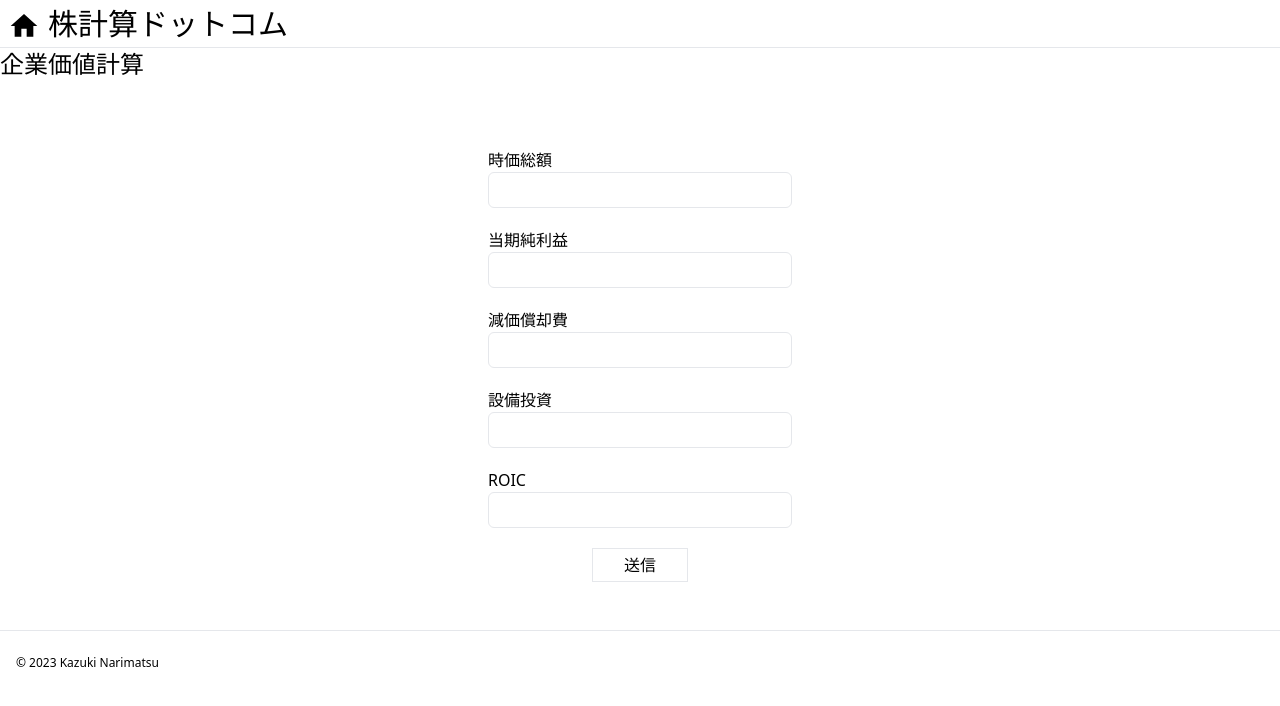
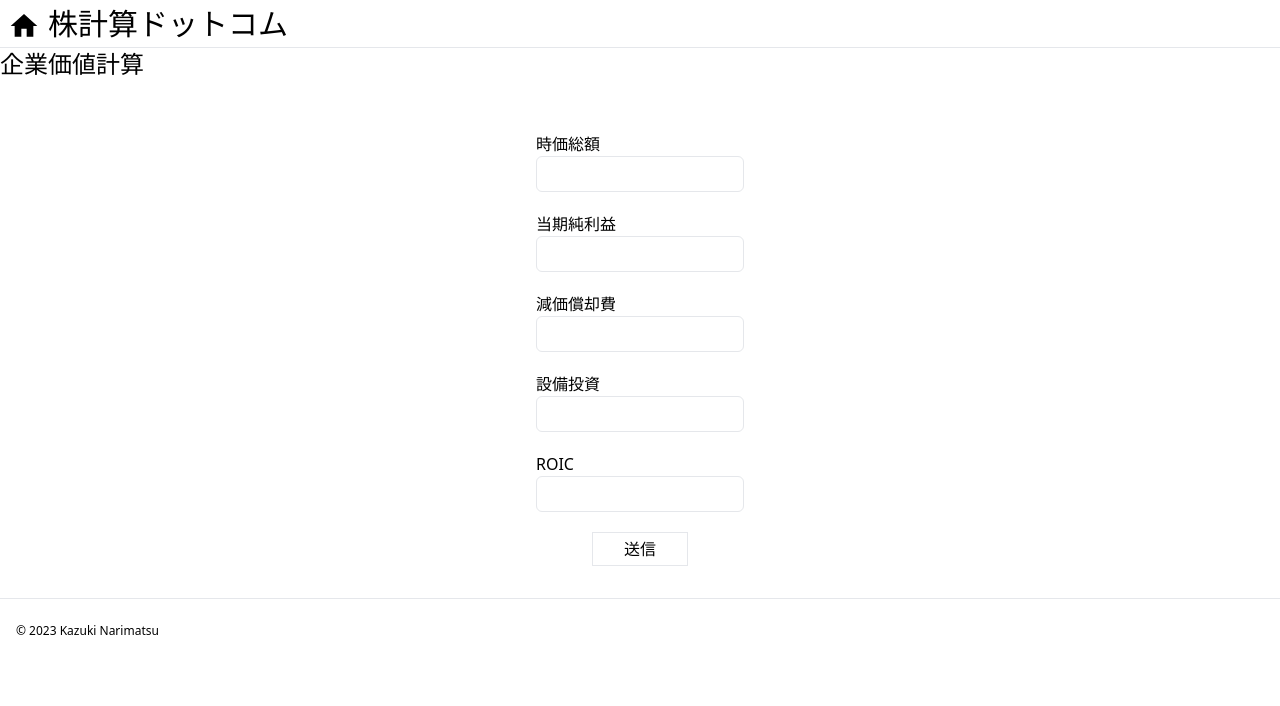
Before and after one commit to knarimatsu/kabukeisan_fe, a Next.js app: page /calc-stock in a window 1280 px wide. Shown: the top 706 px of the page. Built offline with nearby package versions, Linux system fonts and the light colour scheme; no server answers.

Commit message:
fix:bugfix top page

```diff
--- a/src/pages/calc-stock/index.tsx
+++ b/src/pages/calc-stock/index.tsx
@@ -58,25 +58,6 @@ const Calc = () => {
                     </p>
                 </div>
             </Modal>
-            {/* <Modal
-                isOpen={modalIsOpen}
-                onRequestClose={closeModal}
-                contentLabel="Example Modal"
-                className="px-10 py-8 w-96 my-4 mx-auto border rounded-lg"
-            >
-                <p>
-                    {t("calcValue.companyValue")}: {calcValueResult.pv}
-                </p>
-                <p>
-                    {t("calcValue.overReturnValue")}: {calcValueResult.overPv}
-                </p>
-                <p>
-                    {t("calcValue.cost")}: {calcValueResult.cost}
-                </p>
-                <p>
-                    {t("calcValue.isValue")}: {calcValueResult.isValue}
-                </p>
-            </Modal> */}
         </>
     );
 
@@ -86,7 +67,7 @@ const Calc = () => {
             <main className="dark:bg-black dark:text-gray-400">
                 <h1 className="text-2xl">{t("index.calcTitle")}</h1>
                 <form
-                    className="px-10 py-8 w-96 my-4 mx-auto"
+                    className="px-10 py-8 w-72 mx-auto"
                     onSubmit={handleSubmit(calcValue)}
                 >
                     <label htmlFor="buy-price" className="block my-5">
@@ -143,23 +124,6 @@ const Calc = () => {
                     </div>
                 </form>
                 {modal}
-                {/* {calcValueResult.isValue !== "" && (
-                    <div className="px-10 py-8 w-96 my-4 mx-auto border rounded-lg">
-                        <p>
-                            {t("calcValue.companyValue")}: {calcValueResult.pv}
-                        </p>
-                        <p>
-                            {t("calcValue.overReturnValue")}:{" "}
-                            {calcValueResult.overPv}
-                        </p>
-                        <p>
-                            {t("calcValue.cost")}: {calcValueResult.cost}
-                        </p>
-                        <p>
-                            {t("calcValue.isValue")}: {calcValueResult.isValue}
-                        </p>
-                    </div>
-                )} */}
             </main>
             <Footer />
         </>
```
